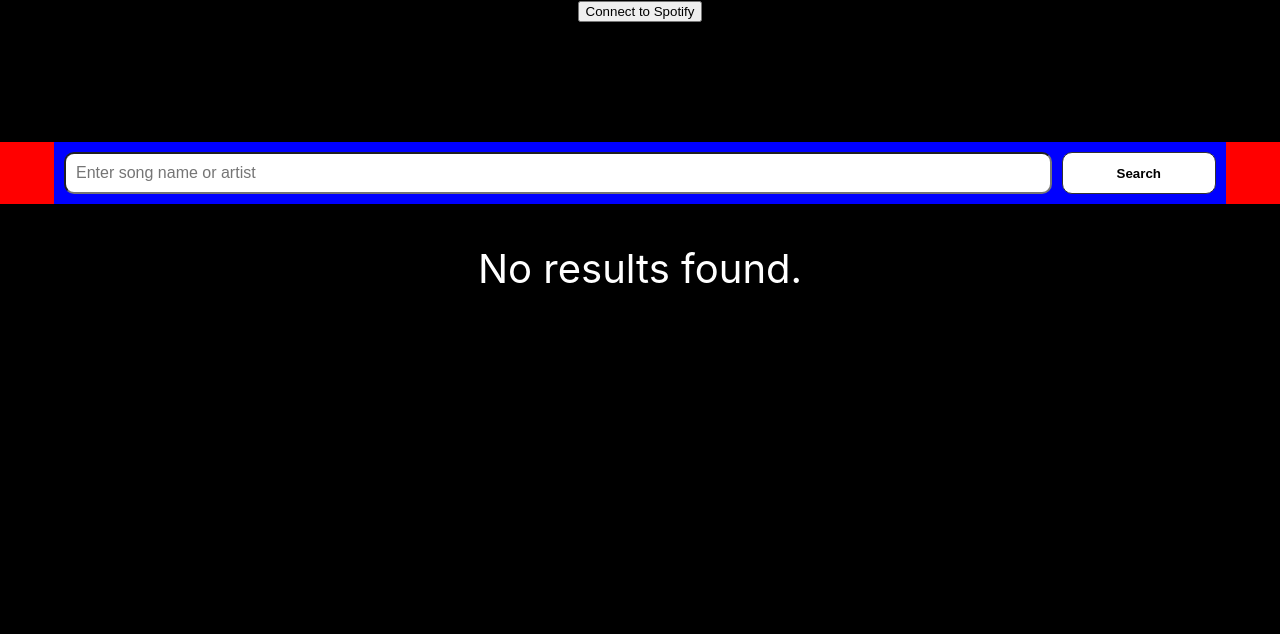
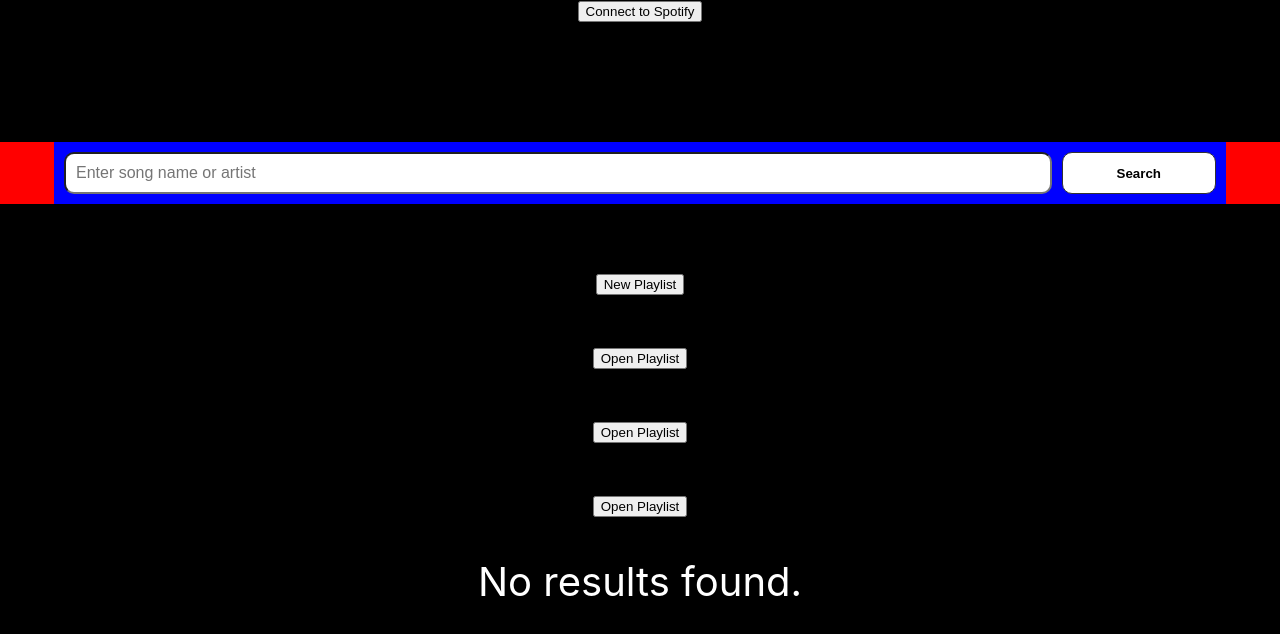
Before and after one commit to fivefootwan/playlistapp_practice, a React (Create React App) app: page / in a window 1280 px wide. Shown: the top 634 px of the page. Built offline with nearby package versions, Linux system fonts and the light colour scheme.

Commit message:
add component playlist manager to app.js

```diff
--- a/src/App.js
+++ b/src/App.js
@@ -45,6 +45,7 @@ function App() {
                 <SearchBar onSearch={handleSearch} />
               </header>
               <div className="App-Body">
+                <Playlist/>
                 <SearchResult tracks={searchResults} /> {/* ✅ step 3 */}
               </div>
             </div>
```
